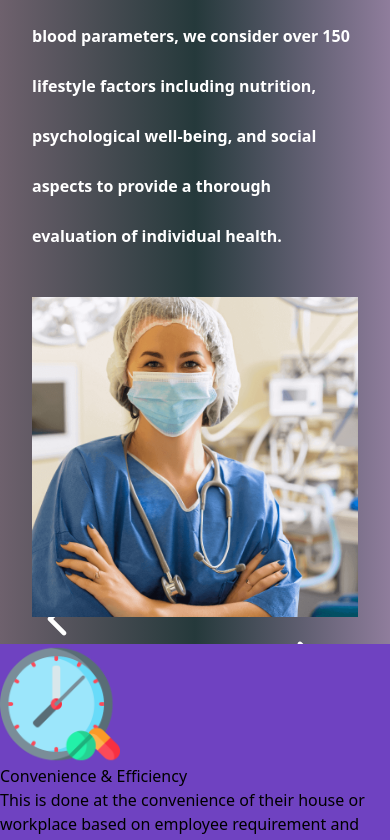
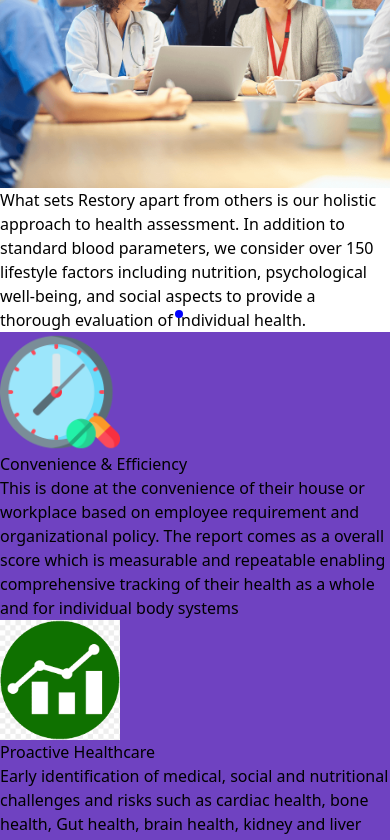
Before and after one commit to DivyaniLilariya/restorylandingpage, a React (Vite) app: page / in a window 390 px wide. Shown: the part 1312-2152 px from the top of the page. Built offline with nearby package versions, Linux system fonts and the light colour scheme.

Commit message:
changed second bodysection

```diff
--- a/package.json
+++ b/package.json
@@ -24,7 +24,8 @@
     "react-bootstrap": "^2.10.2",
     "react-dom": "^18.2.0",
     "react-icons": "^5.1.0",
-    "react-router-dom": "^6.22.3"
+    "react-router-dom": "^6.22.3",
+    "swiper": "^11.1.3"
   },
   "devDependencies": {
     "@types/react": "^18.2.66",
--- a/src/comonents/herosection/BodySectionTwo.jsx
+++ b/src/comonents/herosection/BodySectionTwo.jsx
@@ -1,101 +1,97 @@
-import React, { useState } from "react";
-import "./bodysectiontwo.css";
-import image1 from "../../assets/img14.png";
-import image2 from "../../assets/img15.png";
-import image3 from "../../assets/img16.png";
-import { motion } from "framer-motion";
-import { IoIosArrowBack } from "react-icons/io";
-import { IoIosArrowForward } from "react-icons/io";
-const testimonialsData = [
-  {
-    image: image1,
-    review:
-      "What sets Restory apart from others is our holistic approach to health assessment. In addition to standard blood parameters, we consider over 150 lifestyle factors including nutrition, psychological well-being, and social aspects to provide a thorough evaluation of individual health. ",
-  },
-  {
-    image: image2,
-    review:
-      "Our proprietary AI driven LyfTrac Report synthesizes this information into actionable insights, empowering individuals to make informed and proactive decisions about their health. This is then reviewed by our Medical Team and personalised solutions are provided for each individual tailored to their requirements  ",
-  },
-  {
-    image: image3,
-    review:
-      "Furthermore, Restory conducts prescription audits for all participants, identifying potential drug-drug interactions and instances of medication duplication. Our aim is to ensure that individual receives personalized attention and guidance for optimal health outcomes",
-  },
-];
+import React from 'react';
+import SwiperCore from 'swiper';
+import { Swiper, SwiperSlide } from 'swiper/react';
+import { Navigation, Pagination, Mousewheel, Keyboard } from 'swiper/modules';
+import 'swiper/css';
+import 'swiper/css/navigation';
+import 'swiper/css/pagination';
+
+SwiperCore.use([Navigation, Pagination, Mousewheel, Keyboard]);
+
+import image1 from '../../assets/img14.png';
+import image2 from '../../assets/img15.png';
+import image3 from '../../assets/img16.png';
+
 const BodySectionTwo = () => {
-  const transition = { type: "spring", duration: 3 };
-  const [selected, setSelected] = useState(0);
-  const tLength = testimonialsData.length;
+  return (
+    <div className='overflow-hidden bg-gradient-to-t from-neutral-400 to-neutral-900 '>
+      <div className="text-4xl overflow-hidden mt-10 text-center text-white font-bold">
+        <span>Revolutionize Employee </span>
+        <span>Wellness with AI-Powered </span>
+        <span>Health Assessments</span>
+      </div>
+      <Swiper
+        cssMode={true}
+        navigation={true}
+        pagination={{ clickable: true }}
+        mousewheel={true}
+        keyboard={true}
+        modules={[Navigation, Pagination, Mousewheel, Keyboard]}
+        className='p-5'
 
-  return (
-    <div>
-      <div className="testimonials ">
-        <div className="  text-4xl mt-10 text-center overflow-hidden text-white font-bold ">
-          <span> Revolutionize Employee </span>
-          <span > with Wellness AI-Powered </span>
-          <span> Health Assessments</span>
+      >
+        <SwiperSlide>
+      <div className='flex flex-col md:flex-row items-center m-4 '>
+        <div className='w-full h-72 md:w-2/3 md:h-80 overflow-hidden pl-2'>
+          <img src={image3} alt='Health Assessment' className='object-cover w-full h-full rounded-sm' />
+        </div>
+        <div className='w-full md:w-2/3 mt-4 md:mt-0 md:ml-4'>
+          <p className="md:text-left text-white leading-7 md:leading-9 text-xl font-bold font-['Poppins'] ml-5">
+            What sets Restory apart from others is our holistic approach to health assessment. In addition to standard blood parameters, we consider over 150 lifestyle factors including nutrition, psychological well-being, and social aspects to provide a thorough evaluation of individual health.
+          </p>
         </div>
       </div>
-      <div className="testimonials" id="testimonial">
-      <div className="arrorback">
-      <IoIosArrowBack  onClick={() => {
-                selected === 0
-                  ? setSelected(tLength - 1)
-                  : setSelected((prev) => prev - 1);
-              }} />
-      </div>
-        <div
-          className="left-t my-20 leading-10 text-xl"
-          style={{ lineHeight: "50px" }}
-        >
+    </SwiperSlide>
+        <SwiperSlide>
+        <div className='flex flex-col md:flex-row items-center m-4 '>
+        <div className='w-full h-72 md:w-2/3 md:h-80 overflow-hidden pl-2'>
+    <img src={image2} alt='Health Assessment' className=' object-cover w-full h-full rounded-sm' />
+  </div>
+  <div className='w-full md:w-2/3 mt-4 md:mt-0 md:ml-4'>
+            <p className="md:text-left leading-7 md:leading-9 text-xl font-bold font-['Poppins'] text-white ml-5">
+              Our proprietary AI-driven LyfTrac Report synthesizes this information into actionable insights, empowering individuals to make informed and proactive decisions about their health. This is then reviewed by our Medical Team and personalised solutions are provided for each individual tailored to their requirements.
+            </p>
+            </div>
+          </div>
+        </SwiperSlide>
+        <SwiperSlide>
+        <div className='flex flex-col md:flex-row items-center m-4 '>
+  <div className='w-full h-72 md:w-2/3 md:h-80 overflow-hidden pl-2'>
+    <img src={image1} alt='Health Assessment' className=' object-cover w-full h-full rounded-sm' />
+  </div>
+           <div className='w-full md:w-2/3 mt-4 md:mt-0 md:ml-4'>
+           <p className="md:text-left leading-7 md:leading-9 text-xl font-bold font-['Poppins'] text-white ml-5">
+              Furthermore, Restory conducts prescription audits for all participants, identifying potential drug-drug interactions and instances of medication duplication. Our aim is to ensure that each individual receives personalized attention and guidance for optimal health outcomes.
+            </p>
+           </div>
+          </div>
+        </SwiperSlide>
+        <style>
+        {`
+          .swiper-button-prev,
+          .swiper-button-next {
+            color: white !important;
+          }
+          .swiper-pagination-bullet {
+            background-color: white;
+          }
+          .swiper-pagination-bullet-active {
+            background-color: blue;
+          }
+        `}
+        {`
+          @media (max-width: 768px) {
+            .swiper-button-prev,
+            .swiper-button-next {
+              display: none !important;
+            }
 
-          <motion.span
-            key={selected}
-            initial={{ opacity: 0, x: -100 }}
-            animate={{ opacity: 1, x: 0 }}
-            exit={{ opacity: 0, x: 100 }}
-            transition={transition}
-          >
-            {testimonialsData[selected].review}
-          </motion.span>
-        </div>
-        <div className="right-t my-10 overflow-hidden">
-          <motion.div
-            initial={{ opacity: 0, x: -100 }}
-            transition={{ ...transition, duration: 2 }}
-            whileInView={{ opacity: 1, x: 0 }}
-          ></motion.div>
-          <motion.div
-            initial={{ opacity: 0, x: 100 }}
-            transition={{ ...transition, duration: 2 }}
-            whileInView={{ opacity: 1, x: 0 }}
-          ></motion.div>
-          <motion.img
-            key={selected}
-            initial={{ opacity: 0, x: 100 }}
-            animate={{ opacity: 1, x: 0 }}
-            exit={{ opacity: 0, x: -100 }}
-            transition={transition}
-            src={testimonialsData[selected].image}
-            alt=""
-            height={1000}
-            width={600}
-          />
-          <div className="arrows">
-           <IoIosArrowForward
-            onClick={() => {
-                selected === tLength - 1
-                  ? setSelected(0)
-                  : setSelected((prev) => prev + 1);
-              }}
-           />
-
-          </div>
-        </div>
-      </div>
+          }
+        `}
+      </style>
+      </Swiper>
     </div>
   );
-};
+}
 
 export default BodySectionTwo;
--- a/src/comonents/herosection/bodysectiontwo.css
+++ b/src/comonents/herosection/bodysectiontwo.css
@@ -1,113 +1,59 @@
-.testimonials{
+.body-section {
+    height: 700px;
+    overflow: hidden;
+  }
 
-    display: flex;
-    gap: 1rem;
-    padding: 0 2rem;
-    background: linear-gradient(to right, #6e616d, #25393b, #8f7d9c);
-
-}
-.left-t{
-    display: flex;
-    flex: 1 1;
-    gap: 2rem;
-    flex-direction: column;
-    color: white;
-    margin-bottom: 20px;
-}
-.left-t>:nth-child(1)
-{
-
+  .title {
+    font-size: 2rem;
+    margin-top: 2.5rem;
+    text-align: center;
+    color: black;
     font-weight: bold;
   }
-/* .left-t>:nth-child(2),
-.left-t>:nth-child(3)
-{
-    font-weight: bold;
-    font-size: 3rem;
-} */
 
-.right-t{
-    flex: 1;
-    position: relative;
-    height: 350px;
-    height: 350px;
-}
-.right-t>img{
-    position: absolute;
-    width: 25rem;
-    height:20rem;
-    object-fit: cover;
-    right: 8rem;
-    top: 2rem;
-}
-.arrows{
-   display: flex;
-   gap: 1rem;
-   position: absolute;
-  bottom: 9rem;
-   right: 0;
-   font-size: 50px;
-   color: white;
-}
-.arrorback{
-    display: flex;
-   align-items: center;
-     left: 35rem;
-     font-size: 50px;
-   color: white;
+  .swiper-container {
+    padding: 1.25rem;
   }
 
-
-.stroke-text{
-    color: transparent;
-    font-family: Arial, Helvetica, sans-serif;
-    -webkit-text-stroke-width: 1px;
-    -webkit-text-stroke-color: rgb(175, 189, 220);
+  .slide-content {
+    display: flex;
+    flex-direction: column;
+    align-items: center;
   }
 
-@media screen and (max-width: 768px) {
-    .testimonials{
-        flex-direction: column;
-overflow: hidden;
-    }
-    .right-t{
-        display: flex;
-        flex-direction: column;
-        justify-content: center;
-        gap: 1rem;
+  .slide-image {
+    margin: 1rem;
+    width: 100%;
+    max-width: 600px;
+    height: auto;
   }
 
-    .right-t>div{
-        position: relative;
-        display: none;
-    }
-    .right-t>img{
-        top: 0;
-        right: 0;
-        position: relative;
-        align-self: center;
-    }
-    .right-t>:last-child{
-        display: block;
-        bottom: 0;
-        left: 0;
-    }
-    .arrows {
-        display: flex;
-        gap: 1rem;
-        justify-content: space-between;
-        margin-left: 250px;/* Center arrows horizontally */
-      }
-      .arrorback,
-      .arrows > * {
-        display: flex; /* Set both arrows to display flex */
-        align-items: center; /* Center arrows vertically */
-        font-size: 50px;
-        color: white;
-      }
-      .arrorback {
-        order: 2;
-        margin-top: -105px; /* Display back arrow after forward arrow */
+  .slide-text {
+    margin: 1rem;
+    text-align: justify;
+    text-align-last: center;
+    line-height: 1.8;
+    font-size: 1.25rem;
+    font-weight: bold;
   }
 
+  @media (min-width: 768px) {
+    .slide-content {
+      flex-direction: row;
     }
+
+    .slide-image {
+      width: 50%;
+    }
+
+    .slide-text {
+      width: 50%;
+      text-align: left;
+    }
+  }
+
+  @media (max-width: 767px) {
+    .slide-text {
+      line-height: 1.5;
+    }
+  }
```
Also changed, not shown: src/comonents/NavBar.jsx (+5 -7 lines), 1 other file (tests, documents, lock files or other folders). Lines whose indentation alone changed are shown as unchanged.
